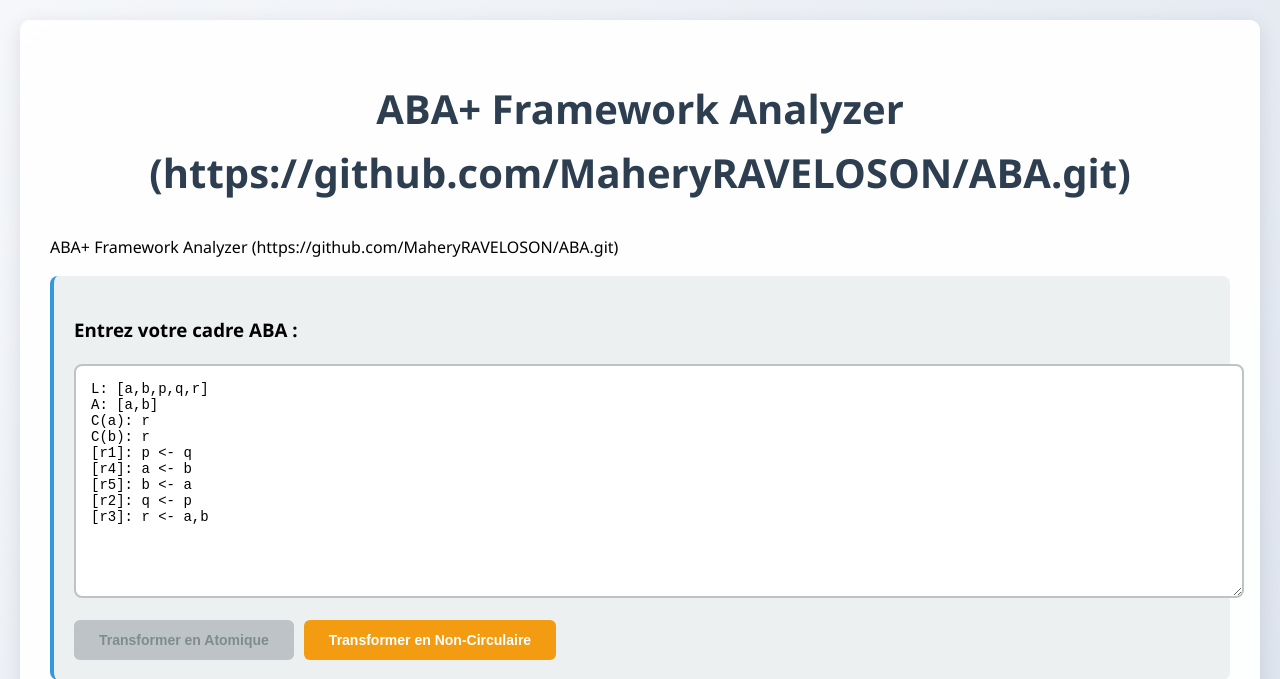
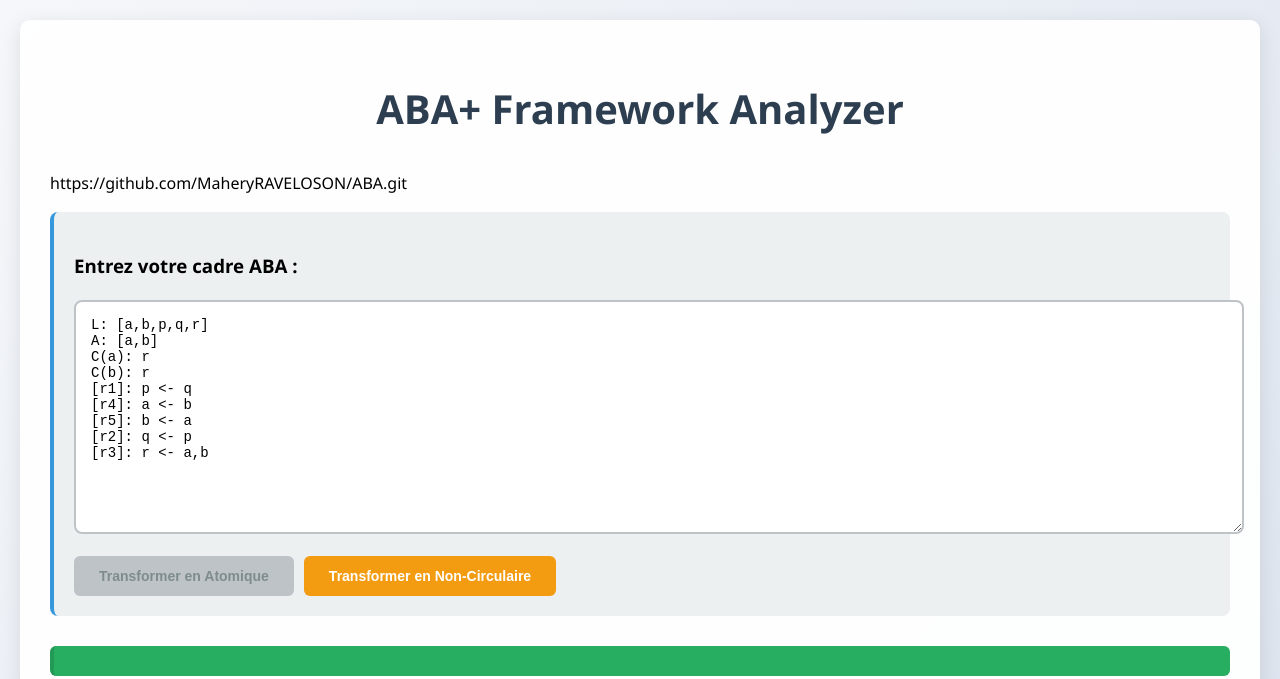
Before and after one commit to MaheryRAVELOSON/ABA, a Flask app: page / in a window 1280 px wide. Shown: the top 679 px of the page. Run offline with Flask 3, Linux system fonts and the light colour scheme.

Commit message:
Ajout liens git dans index.html

```diff
--- a/templates/index.html
+++ b/templates/index.html
@@ -313,8 +313,8 @@
 </head>
 <body>
     <div class="container">
-        <h1>ABA+ Framework Analyzer (https://github.com/MaheryRAVELOSON/ABA.git)</h1>
-        <p>ABA+ Framework Analyzer (https://github.com/MaheryRAVELOSON/ABA.git)</p>
+        <h1>ABA+ Framework Analyzer</h1>
+        <p>https://github.com/MaheryRAVELOSON/ABA.git</p>
 
         <div class="input-section">
             <h3>Entrez votre cadre ABA :</h3>
```
